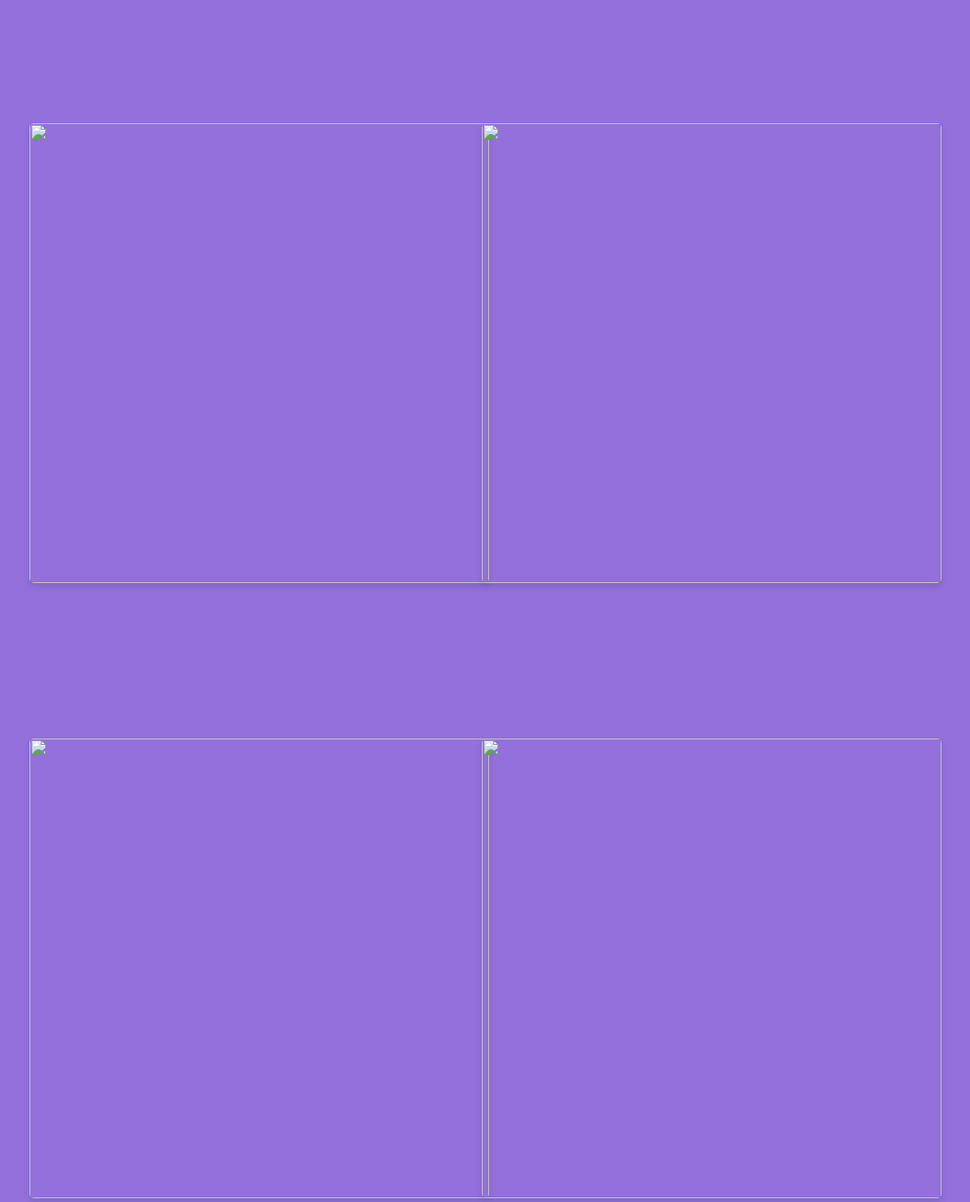
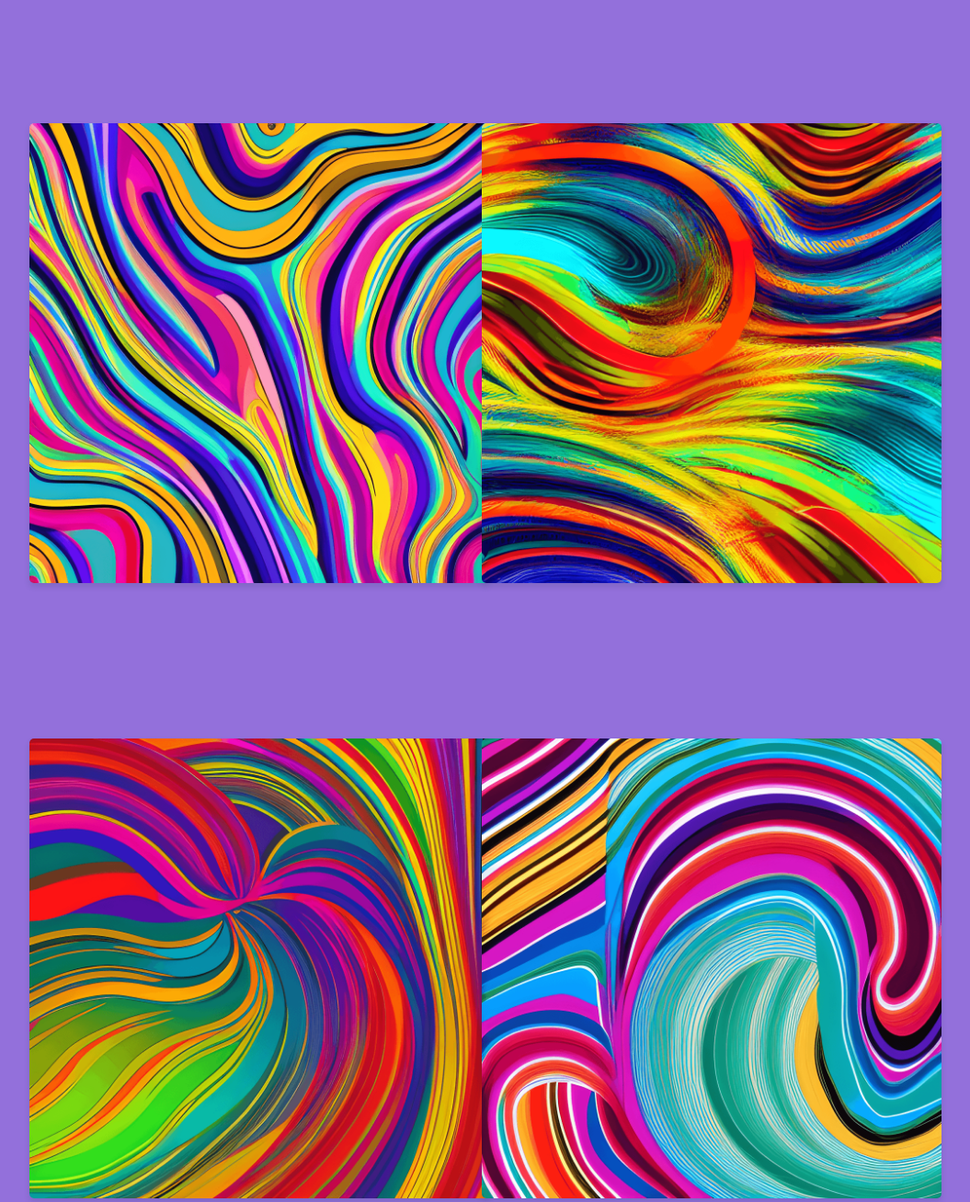
Before and after one commit to JoCoHo/portfolio1, a plain HTML site: page index.html in a window 1280 px wide. Shown: the part 840-2147 px from the top of the page at 92% size, without its empty margins (156-1211 px from the left). Drawn offline with Linux system fonts and the light colour scheme; a web font is replaced by a local one.

Commit message:
replacing img srcs

```diff
--- a/index.html
+++ b/index.html
@@ -37,19 +37,19 @@
 			<div class="projects-grid">
 				<div class="project-image-wrapper">
 					<h4>Project 1</h4>
-					<img class="project-image" src="img/port01.png" width="500" height="500"/>
+					<img class="project-image" src="port01.png" width="500" height="500"/>
 				</div>
 				<div class="project-image-wrapper">
 					<h4>Project 2</h4>
-					<img class="project-image" src="img/port02.png" width="500" height="500"/>
+					<img class="project-image" src="port02.png" width="500" height="500"/>
 				</div>
 				<div class="project-image-wrapper">
 					<h4>Project 3</h4>
-					<img class="project-image" src="img/port03.png" width="500" height="500"/>
+					<img class="project-image" src="port03.png" width="500" height="500"/>
 				</div>
 				<div class="project-image-wrapper">
 					<h4>Project 4</h4>
-					<img class="project-image" src="img/port04.png" width="500" height="500"/>
+					<img class="project-image" src="port04.png" width="500" height="500"/>
 				</div>
 			</div>
         <div class="media-icons">
```
